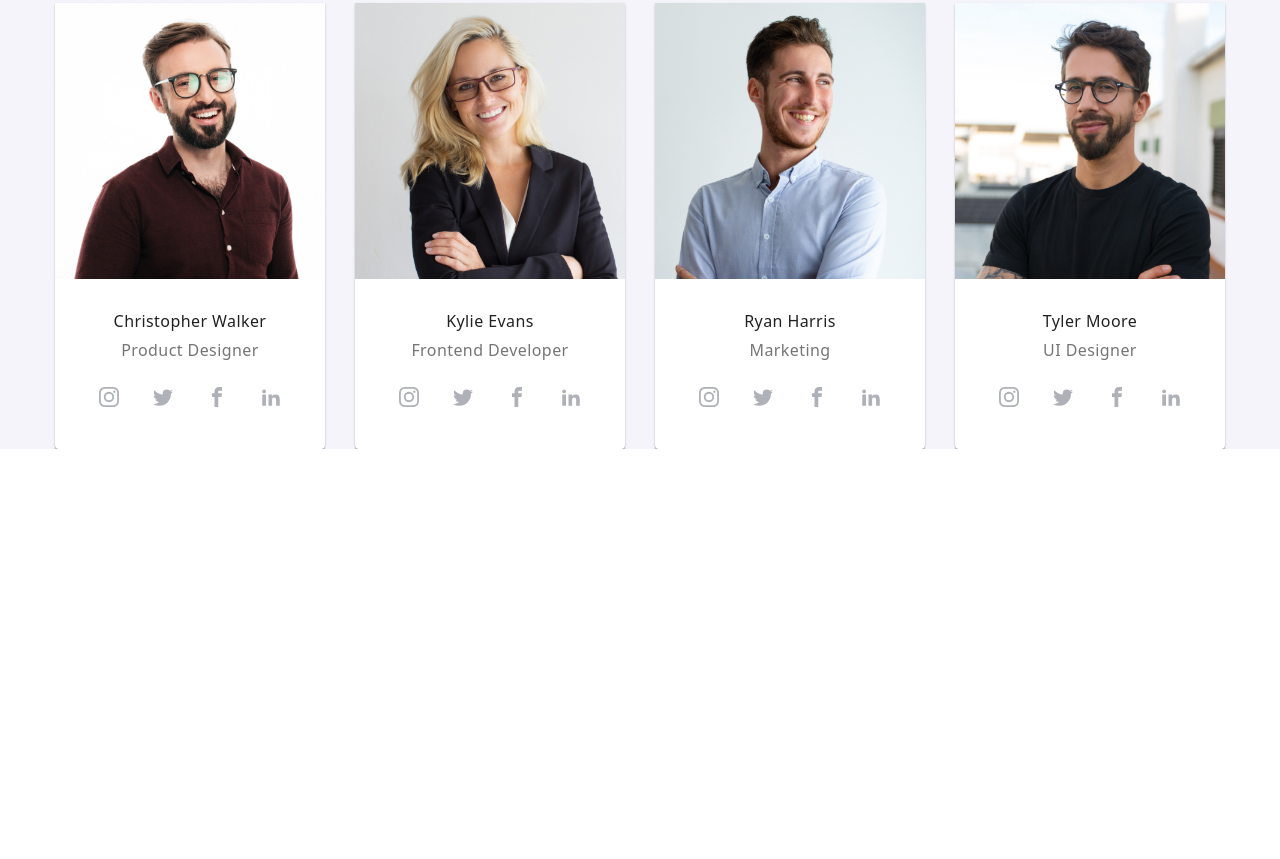
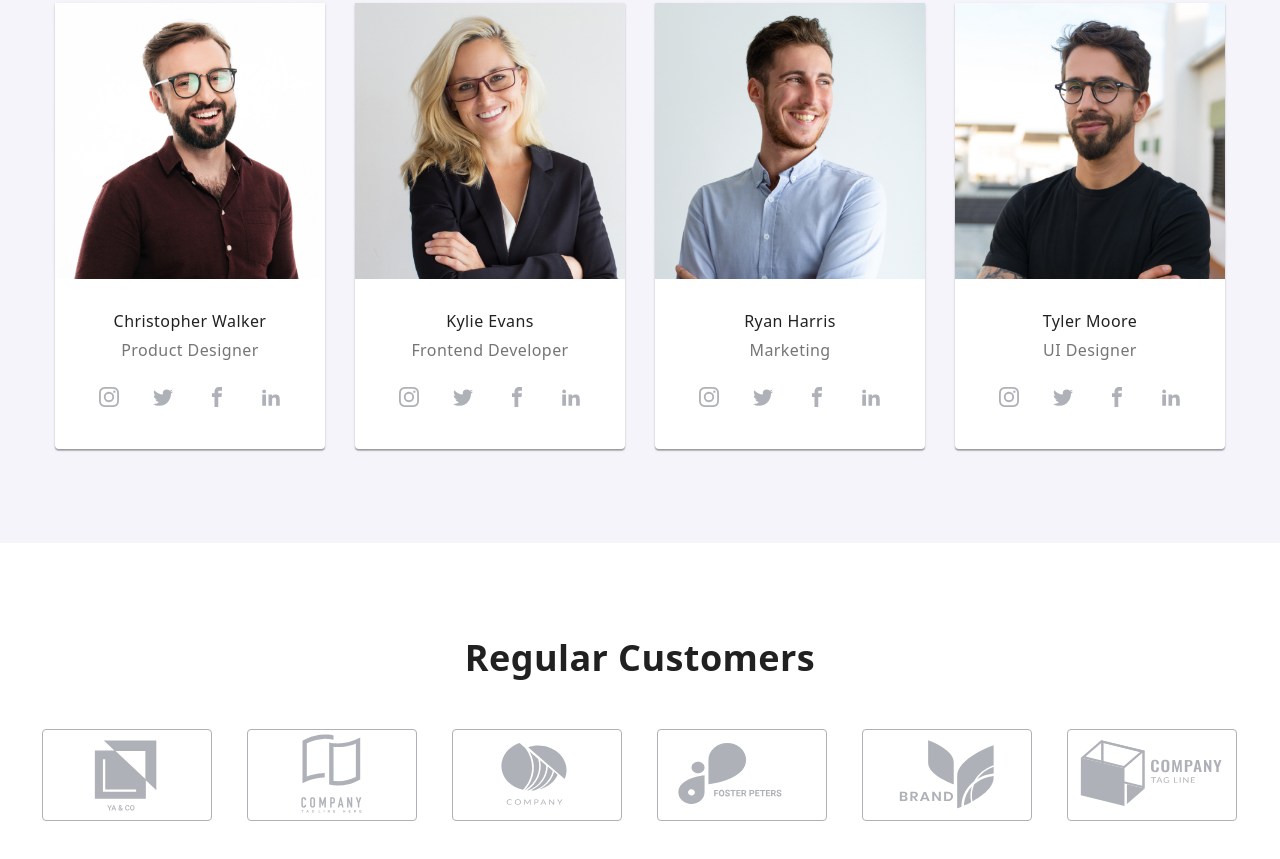
Before and after one commit to Statii87/goit-markup-hw-07, a plain HTML site: page index.html in a window 1280 px wide. Shown: the part 1631-2490 px from the top of the page. Before the commit the page ends 2080 px from the top, so only its background shows below. Drawn offline with nearby package versions, Linux system fonts and the light colour scheme.

Commit message:
costumers section

```diff
--- a/css/main.scss
+++ b/css/main.scss
@@ -43,3 +43,4 @@ body {
 @import '../sass/components/description-section';
 @import '../sass/components/what-we-do-section';
 @import '../sass/components/our-team-section';
+@import '../sass/components/costumers-section';
--- a/index.html
+++ b/index.html
@@ -291,6 +291,41 @@
                 </li>
             </ul>
         </section>
+        <section class="customers-section">
+            <h2 class="title">Regular Customers</h2>
+            <ul class="grid grid-customers">
+                <li class="grid__item grid-customers__item">
+                    <svg class="icon-customers">
+                        <use href="./images/svg/defs-company-logo.svg#icon-logo1"></use>
+                    </svg>
+                </li>
+                <li class="grid__item grid-customers__item">
+                    <svg class="icon-customers">
+                        <use href="./images/svg/defs-company-logo.svg#icon-logo2"></use>
+                    </svg>
+                </li>
+                <li class="grid__item grid-customers__item">
+                    <svg class="icon-customers">
+                        <use href="./images/svg/defs-company-logo.svg#icon-logo3"></use>
+                    </svg>
+                </li>
+                <li class="grid__item grid-customers__item">
+                    <svg class="icon-customers">
+                        <use href="./images/svg/defs-company-logo.svg#icon-logo4"></use>
+                    </svg>
+                </li>
+                <li class="grid__item grid-customers__item">
+                    <svg class="icon-customers">
+                        <use href="./images/svg/defs-company-logo.svg#icon-logo5"></use>
+                    </svg>
+                </li>
+                <li class="grid__item grid-customers__item">
+                    <svg class="icon-customers">
+                        <use href="./images/svg/defs-company-logo.svg#icon-logo6"></use>
+                    </svg>
+                </li>
+            </ul>
+        </section>
     </main>
     <div class="menu-container js-menu-container" id="mobile-menu">
       <button class="menu-toggle js-close-menu">
--- /dev/null
+++ b/sass/components/_costumers-section.scss
@@ -0,0 +1,48 @@
+.customers-section{
+    max-width: 1200px;
+    margin: 94px auto;
+}
+.icon-customers{
+    width: 170px;
+    height: 92px;
+    border: 1px solid $svg_color;
+    border-radius: 4px;
+    fill: $svg_color;
+    &:focus,
+    &:active,
+    &:hover{
+        fill: $primary_color;
+        cursor: pointer;
+        border: 1px solid $primary_color;
+        transition-duration: 250ms;
+    transition-timing-function: cubic-bezier(0.4, 0, 0.2, 1);
+    }
+}.grid-customers{
+    list-style-type: none;
+    display: flex;
+    flex-wrap: wrap;
+    gap: 30px;
+    padding: 0;
+
+    &__item{
+        flex-basis: calc((100% - 30px)/ 2);
+        display: flex;
+        justify-content: center;
+    }
+}
+@media screen and (min-width: 768px){
+    .grid-customers{
+
+        &__item{
+            flex-basis: calc((100% - 60px)/ 3);
+        }
+    }
+}
+@media screen and (min-width: 1200px){
+    .grid-customers{
+
+        &__item{
+            flex-basis: calc((100% - 150px)/ 6);
+        }
+    }
+}
--- a/sass/components/_our-team-section.scss
+++ b/sass/components/_our-team-section.scss
@@ -12,6 +12,7 @@
         flex-wrap: wrap;
         justify-content: center;
         gap: 30px;
+        padding-bottom: 60px;
     }
 }
 .team__list{
@@ -58,12 +59,22 @@
     }
 }
 @media screen and (min-width: 768px){
-    .team__list img{
+    .team{
+    &__list img{
         width: 354px;
     }
+    &__item{
+        padding-bottom: 60px;
+    }
+  }
 }
 @media screen and (min-width: 1200px){
-    .team__list img{
+    .team{
+    &__list img{
         width: 270px;
     }
+    &__item{
+        padding-bottom: 94px;
+    }
+  }
 }
```
Also changed, not shown: css/main.css, 1 other file.
